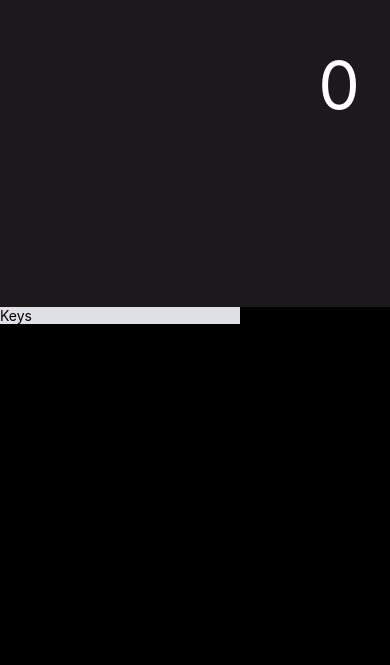
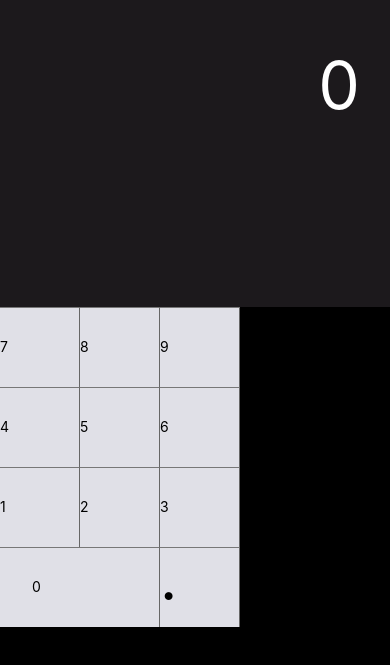
Before and after one commit to hungnm11/ReactNativeCalculator, a React Native app: screen / in a window 390 px wide. Shown: the part 137-802 px from the top of the page. Built offline with nearby package versions, Linux system fonts and the light colour scheme; what react-native would draw is missing.

Commit message:
update digit keys

```diff
--- a/src/components/Calculator/index.js
+++ b/src/components/Calculator/index.js
@@ -23,7 +23,21 @@
 				<View style={calculatorStyles.keypad} >
 					<View style={calculatorStyles.inputKeys} >
 						<View style={calculatorStyles.digitKeys}>
-							<DigitKey />
+							<DigitKey
+								style={calculatorStyles.key0}
+								textStyle={{ textAlign: 'left' }}>0</DigitKey>
+							<DigitKey
+								style={calculatorStyles.keyDot}
+								textStyle={calculatorStyles.keyDotText}>.</DigitKey>
+							<DigitKey>1</DigitKey>
+							<DigitKey>2</DigitKey>
+							<DigitKey>3</DigitKey>
+							<DigitKey>4</DigitKey>
+							<DigitKey>5</DigitKey>
+							<DigitKey>6</DigitKey>
+							<DigitKey>7</DigitKey>
+							<DigitKey>8</DigitKey>
+							<DigitKey>9</DigitKey>
 						</View>
 					</View>
 				</View>
@@ -54,6 +68,17 @@
 	digitKeyText: {
 		fontSize: 32
 	},
+	key0: {
+		paddingLeft: 32,
+		width: 160
+	},
+	keyDot: {
+		overflow: 'hidden'
+	},
+	keyDotText: {
+		fontSize: 60,
+		marginTop: -10
+	}
 });
 
 
--- a/src/components/CalculatorKey/index.js
+++ b/src/components/CalculatorKey/index.js
@@ -6,16 +6,19 @@
 } from 'react-native';
 
 class CalculatorKey extends Component {
-
 	render() {
-
+		const { children, style, textStyle } = this.props;
+		console.log(this.props)
 		return (
 			<TouchableHighlight
 				accessibilityRole="button"
 				// onPress={}
-				// style={[calculatorKeyStyles.root]}
+				style={[calculatorKeyStyles.root, style]}
+				underlayColor='rgba(0,0,0,0.25)'
 			>
-				<Text>Keys</Text>
+				<Text
+					children={children}
+					style={[calculatorKeyStyles.text, textStyle]} />
 			</TouchableHighlight>
 		);
 	}
--- a/src/components/DigitKey/index.js
+++ b/src/components/DigitKey/index.js
@@ -1,26 +1,19 @@
-import React, { Component } from 'react';
-import { View, Text } from 'react-native';
+import React from 'react';
+import { View, Text, StyleSheet } from 'react-native';
 import CalculatorKey from '../CalculatorKey';
 
-class DigitKey extends Component {
+const DigitKey = (props) => (
+	<CalculatorKey
+		{...props}
+		style={[calculatorStyles.digitKeys, props.style]} />
+);
 
-	inputDigit(digit) {
-		const {} = this.state;
-	}
-
-	render() {
-		return (
-			<CalculatorKey />
-		);
-	}
-}
-
-// const calculatorStyles = StyleSheet.create({
-// 	digitKeys: {
-// 		backgroundColor: '#e0e0e7',
-// 		flexDirection: 'row',
-// 		flexWrap: 'wrap-reverse'
-// 	},
-// });
+const calculatorStyles = StyleSheet.create({
+	digitKeys: {
+		backgroundColor: '#e0e0e7',
+		flexDirection: 'row',
+		flexWrap: 'wrap-reverse'
+	},
+});
 
 export default DigitKey;
```
